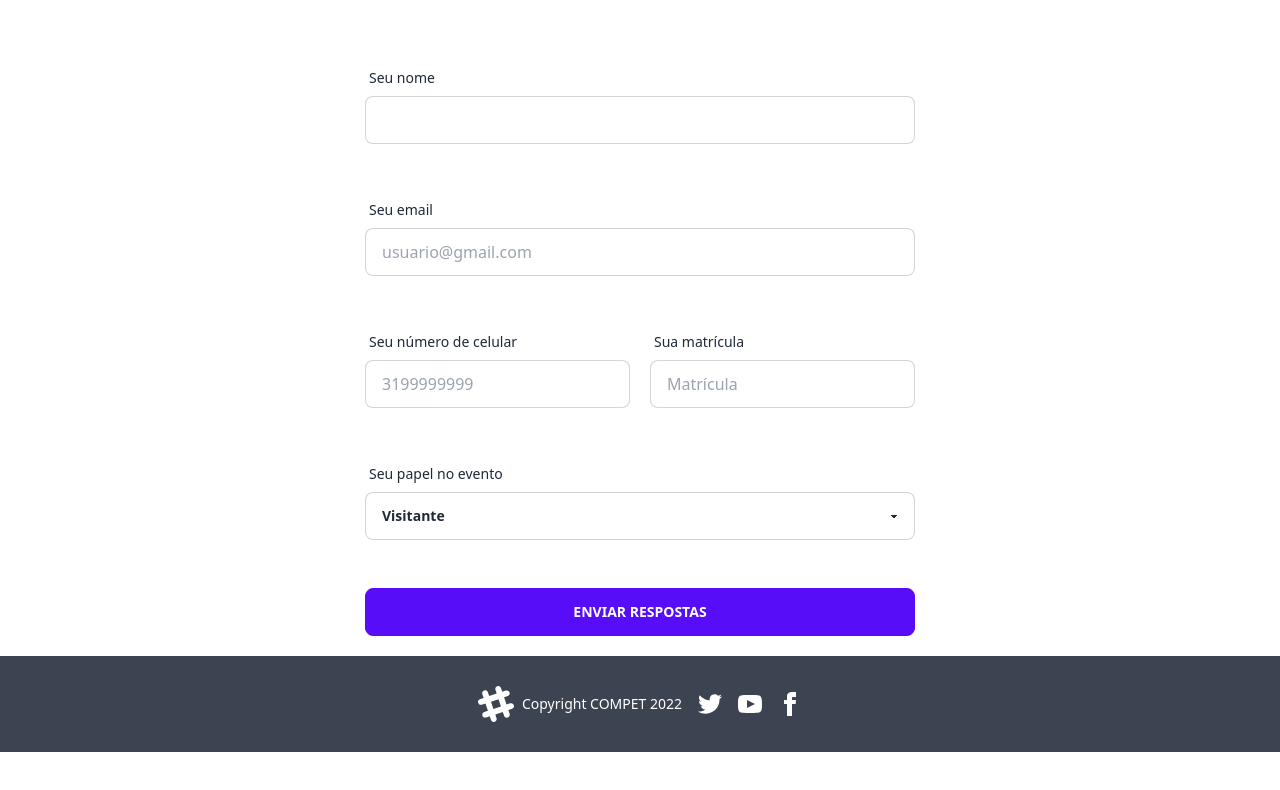
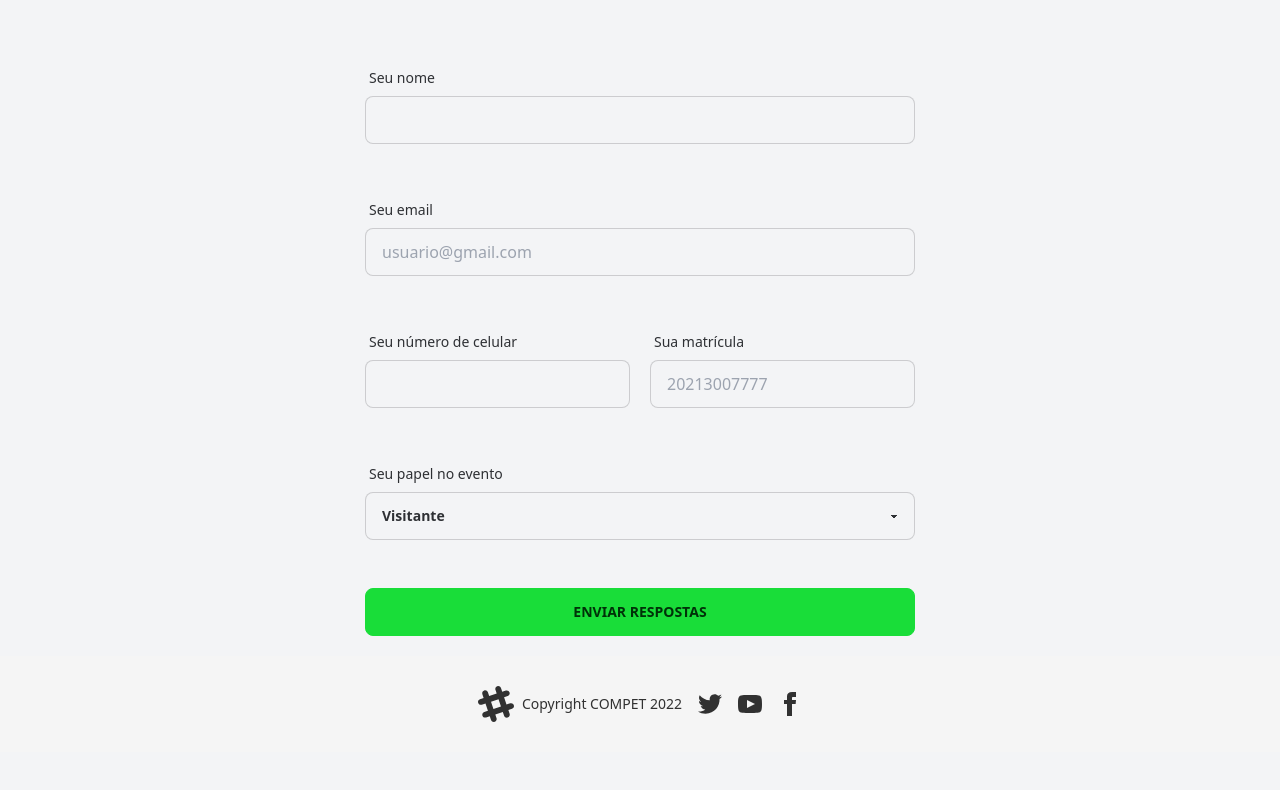
Before and after one commit to competdev/compet-eventos, a Next.js app: page / in a window 1280 px wide. Shown: the top 790 px of the page. Built offline with nearby package versions, Linux system fonts and the light colour scheme.

Commit message:
mascara para campo de celular e try catch para api

```diff
--- a/components/Form.tsx
+++ b/components/Form.tsx
@@ -1,19 +1,9 @@
-import { useForm, SubmitHandler } from "react-hook-form";
+import { useForm, SubmitHandler, Controller } from "react-hook-form";
 import { yupResolver } from "@hookform/resolvers/yup";
 import * as yup from "yup";
 import axios from "axios";
-
-enum Role {
-  visitor = "visitor",
-  competitor = "competitor",
-}
-export interface FormInput {
-  name: String;
-  email: String;
-  cellphone: String;
-  registration: String;
-  role: Role;
-};
+import { FormInput } from "../types";
+import InputMask, { Props } from "react-input-mask";
 
 const schema = yup
   .object({
@@ -23,10 +13,10 @@ const schema = yup
       .string()
       .required("Insira seu número de celular com DDD")
       .matches(
-        /\(?\b([0-9]{2,3}|0((x|[0-9]){2,3}[0-9]{2}))\)?\s*[0-9]{4,5}[- ]*[0-9]{4}\b/,
+        /^\(?[1-9]{2}\)? ?(?:[2-8]|9[1-9])[0-9]{3}\-?[0-9]{4}$/,
         "Número de celular inválido"
       ),
-    registration: yup.string().required("Insira seu número de matrícula"),
+    registration: yup.string(),
     role: yup.string().required("Insira seu papel no evento"),
   })
   .required();
@@ -34,14 +24,17 @@ const schema = yup
 const Form: React.FC = () => {
   const {
     register,
+    control,
     handleSubmit,
     formState: { errors },
   } = useForm<FormInput>({
     resolver: yupResolver(schema),
   });
 
-  const onSubmit: SubmitHandler<FormInput> = (data) => {
-    axios.post("/api/form", data);
+  const onSubmit: SubmitHandler<FormInput> = async (data) => {
+    // console.log(data);
+    const res = await axios.post("/api/form", data);
+    console.log(res);
   };
 
   return (
@@ -79,11 +72,25 @@ const Form: React.FC = () => {
         <label className="label">
           <span className="label-text">Seu número de celular</span>
         </label>
-        <input
-          type="text"
-          placeholder="3199999999"
-          className="input input-bordered w-full"
-          {...register("cellphone")}
+        <Controller
+          name="cellphone"
+          control={control}
+          render={({ field: { onChange, value } }) => (
+            <InputMask
+              mask="(99) 99999-9999"
+              value={value}
+              onChange={onChange}
+              maskChar=" "
+            >
+              {(inputProps) => (
+                <input
+                  {...inputProps}
+                  type="tel"
+                  className="input input-bordered w-full"
+                />
+              )}
+            </InputMask>
+          )}
         />
         <p className="mt-2 text-error">{errors.cellphone?.message}</p>
       </div>
@@ -94,7 +101,7 @@ const Form: React.FC = () => {
         </label>
         <input
           type="text"
-          placeholder="Matrícula"
+          placeholder="20213007777"
           className="input input-bordered w-full"
           {...register("registration")}
         />
--- a/package.json
+++ b/package.json
@@ -1,7 +1,7 @@
 {
   "name": "compet-eventos",
   "version": "0.1.0",
-  "private": true,
+  "private": false,
   "scripts": {
     "dev": "next dev",
     "build": "next build",
@@ -12,11 +12,12 @@
     "@hookform/resolvers": "^2.9.6",
     "@prisma/client": "^4.0.0",
     "axios": "^0.27.2",
-    "daisyui": "^2.17.0",
+    "daisyui": "^2.22.0",
     "next": "12.2.0",
     "react": "18.2.0",
     "react-dom": "18.2.0",
     "react-hook-form": "^7.33.1",
+    "react-input-mask": "^2.0.4",
     "yup": "^0.32.11"
   },
   "devDependencies": {
@@ -24,6 +25,7 @@
     "@types/node": "18.0.0",
     "@types/react": "18.0.14",
     "@types/react-dom": "18.0.5",
+    "@types/react-input-mask": "^3.0.1",
     "autoprefixer": "^10.4.7",
     "eslint": "8.18.0",
     "eslint-config-next": "12.2.0",
--- a/pages/api/form.ts
+++ b/pages/api/form.ts
@@ -1,18 +1,16 @@
 import { PrismaClient } from "@prisma/client";
 import type { NextApiRequest, NextApiResponse } from "next";
-
-type Data = {
-  name: string;
-};
+import { FormInput } from "../../types";
 
 export default async function handler(
   req: NextApiRequest,
-  res: NextApiResponse<Data>
+  res: NextApiResponse
 ) {
   const prisma = new PrismaClient();
-  const formInput = req.body;
+  const formInput: FormInput = req.body;
 
-  await prisma.user.create({
+  try {
+    const user = await prisma.user.create({
       data: {
         cellphone: formInput.cellphone,
         name: formInput.name,
@@ -22,4 +20,9 @@ export default async function handler(
         role: formInput.role,
       },
     });
+
+    res.status(200).json(user);
+  } catch (error) {
+    res.status(500).json({ error: "Erro na criação do usuário" });
   }
+}
--- a/pages/api/hello.ts
+++ /dev/null
@@ -1,13 +0,0 @@
-// Next.js API route support: https://nextjs.org/docs/api-routes/introduction
-import type { NextApiRequest, NextApiResponse } from 'next'
-
-type Data = {
-  name: string
-}
-
-export default function handler(
-  req: NextApiRequest,
-  res: NextApiResponse<Data>
-) {
-  res.status(200).json({ name: 'John Doe' })
-}
--- a/tailwind.config.js
+++ b/tailwind.config.js
@@ -7,5 +7,22 @@ module.exports = {
   theme: {
     extend: {},
   },
+  daisyui: {
+    themes: [
+      {
+        compet: {
+          primary: "#19DD39",
+          secondary: "#004266",
+          accent: "#0DAB76",
+          neutral: "#f5f5f5",
+          "base-100": "#f3f4f6",
+          info: "#3ABFF8",
+          success: "#166534",
+          warning: "#FBBD23",
+          error: "#F87272",
+        },
+      },
+    ],
+  },
   plugins: [require("@tailwindcss/typography"), require("daisyui")],
 };
--- /dev/null
+++ b/types.ts
@@ -0,0 +1,12 @@
+enum Role {
+  visitor = "visitor",
+  competitor = "competitor",
+}
+
+export interface FormInput {
+  name: string;
+  email: string;
+  cellphone: string;
+  registration: string;
+  role: Role;
+}
```
Also changed, not shown: 1 other file (tests, documents, lock files or other folders). Lines whose indentation alone changed are shown as unchanged.
